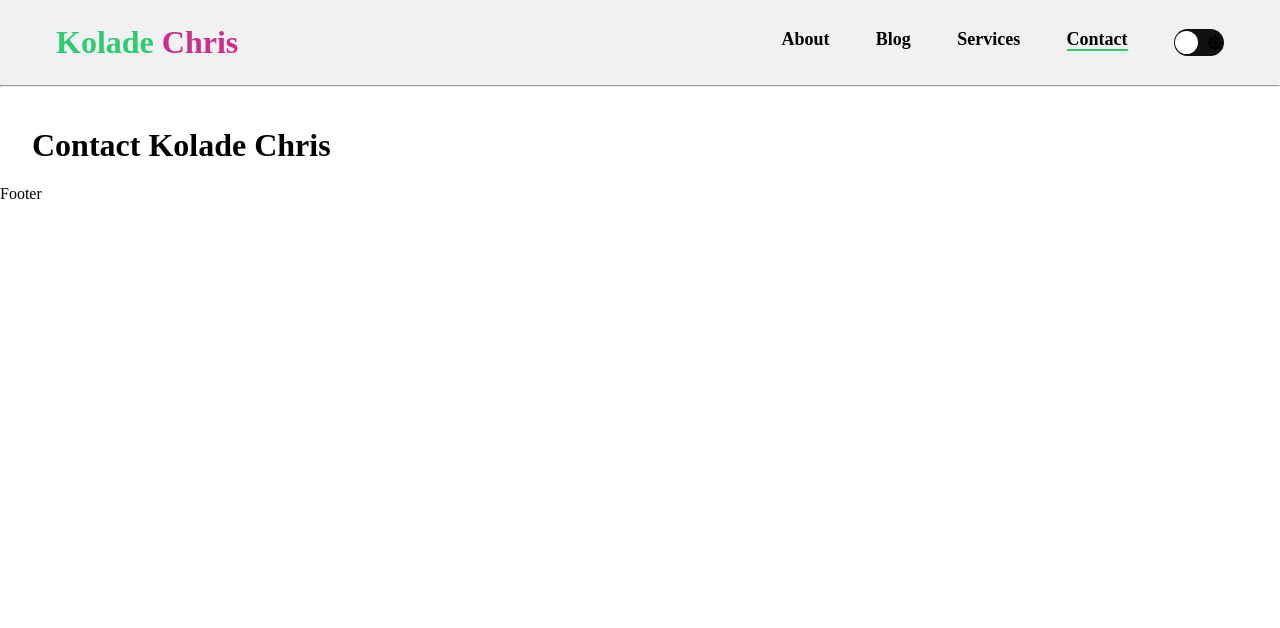
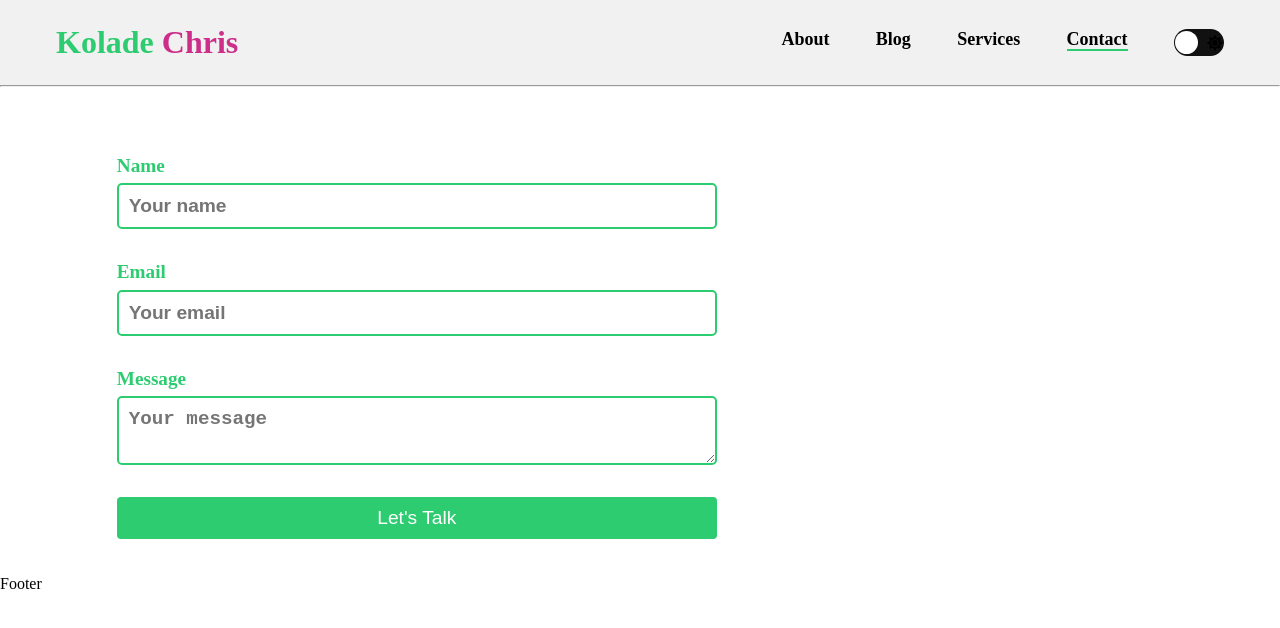
Before and after one commit to Ksound22/kolade-offical-website-astro, an Astro site: page /contact in a window 1280 px wide. Built offline with nearby package versions, Linux system fonts and the light colour scheme; Astro itself is replaced by a stand-in of ours.

Commit message:
feat: contact-page

```diff
--- a/src/components/Header.astro
+++ b/src/components/Header.astro
@@ -84,7 +84,7 @@ const pathname = Astro.url.pathname;
 
   nav a {
     color: unset;
-    transition: 0.3s;
+    transition: var(--transition);
   }
 
   nav ul {
@@ -139,7 +139,7 @@ const pathname = Astro.url.pathname;
       right: 0;
       width: 50%;
       transform: translateX(120%);
-      transition: transform 0.5s ease-in;
+      transition: transform var(--transition) ease-in;
       gap: 1.2rem;
       padding: 1rem 1.2rem;
     }
--- a/src/components/Theme.astro
+++ b/src/components/Theme.astro
@@ -46,7 +46,7 @@ import { FaMoon, FaSun } from 'react-icons/fa'
     left: 1px;
     top: 2px;
     border-radius: 50%;
-    transition: transform 0.2s linear;
+    transition: transform var(--transition) linear;
   }
 
   .checkbox:checked + .checkbox-label .ball {
--- a/src/pages/about.astro
+++ b/src/pages/about.astro
@@ -5,7 +5,7 @@ import pp from '../../public/placeholder.png'
 ---
 
 <Layout title="About Kolade Chris">
-  <main>
+  <div class="container">
     <div class='bio-text'>
       <h1>About me</h1>
       <p>
@@ -39,16 +39,17 @@ import pp from '../../public/placeholder.png'
         sizes="100vw"
       />
     </div>
-  </main>
+  </div>
 </Layout>
 
 <style>
 
-  main {
+  .container {
     display: flex;
     align-items: center;
     gap: 10rem;
   }
+
 	h1 {
 		font-size: var(--h1-font);
 	}
@@ -62,7 +63,7 @@ import pp from '../../public/placeholder.png'
     text-decoration: underline;
   }
 
-  main div p:nth-child(5) {
+  .container div p:nth-child(5) {
     margin-bottom: 2.5rem;
   }
 
@@ -74,7 +75,7 @@ import pp from '../../public/placeholder.png'
     padding: 0.8rem 1.3rem;
     border-radius: var(--border-radius);
     font-size: var(--paragraph-font);
-    transition: 0.3s ease-in;
+    transition: var(--transition) ease-in;
   }
 
   .contact-btn:hover {
--- a/src/pages/contact.astro
+++ b/src/pages/contact.astro
@@ -1,9 +1,98 @@
 ---
+import { Image } from "astro:assets";
+
 import Layout from "../layouts/Layout.astro";
+import contactImage from '../../public/contact-img.png'
 ---
 
 <Layout title="Contact Kolade Chris">
-  <div>
-    <h1>Contact Kolade Chris</h1>
+  <div class="contact-container">
+    <Image
+      src={contactImage}
+      alt="Contact Image"
+      width={0}
+      height={0}
+      sizes="100vw"
+    />
+
+    <div class="form-container">
+      <form action="#" method="post">
+          <label for="name">Name</label>
+          <input type="text" id="name" name="name" placeholder="Your name" required>
+
+          <label for="email">Email</label>
+          <input type="email" id="email" name="email"  placeholder="Your email" required>
+
+          <label for="message">Message</label>
+          <textarea id="message" placeholder="Your message" rows="3" cols="3" name="message" required></textarea>
+
+          <button type="submit">Let's Talk</button>
+      </form>
+    </div>
   </div>
 </Layout>
+
+<style>
+  .contact-container {
+    display: flex;
+    margin-top: 4rem;
+  }
+
+  .form-container {
+    width: 60%;
+    padding: 20px;
+    display: flex;
+    align-items: center;
+    justify-content: center;
+  }
+
+  form {
+    width: 100%;
+    max-width: 600px;
+    margin-top: -1rem;
+    display: flex;
+    flex-direction: column;
+  }
+
+  label {
+    display: block;
+    margin-bottom: -0.6rem;
+    color: var(--primary-color);
+    font-size: 1.2rem;
+    font-weight: var(--bold-font);
+}
+
+  input, textarea {
+    padding: 10px;
+    margin-top: 1rem;
+    margin-bottom: 2rem;
+    border: 2px solid var(--primary-color);
+    border-radius: 5px;
+  }
+
+  input, textarea::placeholder {
+    font-size: 1.2rem;
+    font-weight: var(--bold-font);
+  }
+
+  /* textarea {
+    resize: none;
+  } */
+
+
+  button {
+    padding: 10px;
+    background-color: var(--primary-color);
+    color: white;
+    border: none;
+    border-radius: var(--border-radius);
+    cursor: pointer;
+    font-size: 1.2rem;
+    transition: var(--transition);
+  }
+
+  button:hover {
+    background-color: var(--primary-hover);
+  }
+
+</style>
--- a/src/pages/services.astro
+++ b/src/pages/services.astro
@@ -8,7 +8,6 @@ import webdev from '../../public/webdev.png'
 ---
 
 <Layout title="Kolade Chris Services">
-  <main>
     <div class="items-container">
       <div class="item">
         <Image
@@ -64,7 +63,6 @@ import webdev from '../../public/webdev.png'
       </a>
       or fill my <a class='' href='/contact'>contact form</a>.
     </p>
-  </main>
 </Layout>
 
 <style>
```
Also changed, not shown: public/contact-img.png (added).
